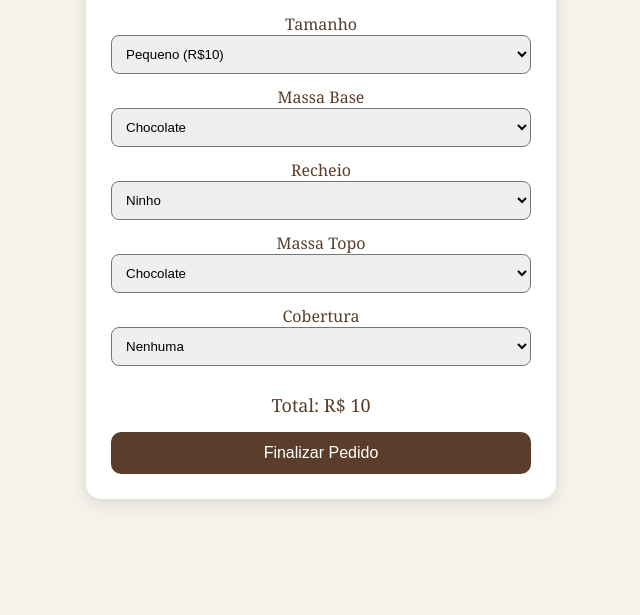
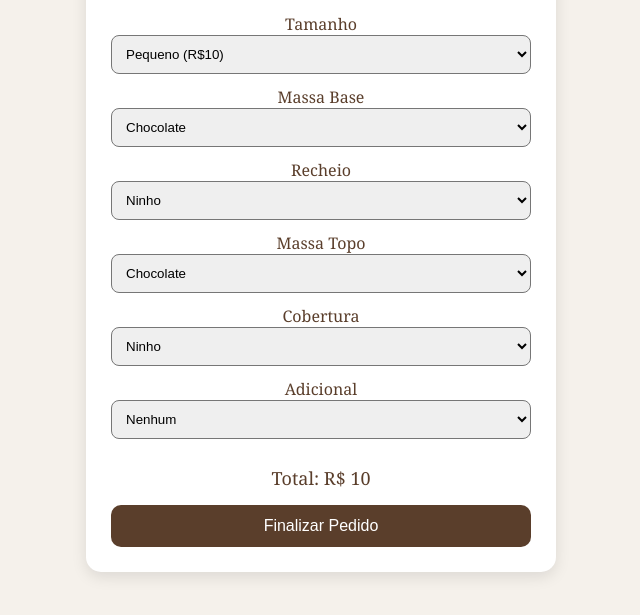
Before and after one commit to pedrocborgess/B-B-Doces, a plain HTML site: page index.html in a window 1280 px wide. Shown: the part 151-766 px from the top of the page, without its empty margins (319-959 px from the left). Drawn offline with Linux system fonts and the light colour scheme.

Commit message:
Update index.html

```diff
--- a/index.html
+++ b/index.html
@@ -62,7 +62,10 @@ button {
   <div id="camadas"></div>
 
   <label>Cobertura</label>
-  <select id="cobertura" onchange="calcular()"></select>
+  <select id="cobertura"></select>
+
+  <label>Adicional</label>
+  <select id="adicional" onchange="calcular()"></select>
 
   <div class="preco">Total: R$ <span id="total">10</span></div>
 
@@ -82,11 +85,19 @@ const config = {
   recheios: [
     { nome: "Ninho", ativo: true },
     { nome: "Brigadeiro", ativo: true },
-    { nome: "Doce de leite", ativo: true }
+    { nome: "Doce de leite", ativo: true },
+    { nome: "Geleia de morango", ativo: true }
   ],
 
   coberturas: [
-    { nome: "Nenhuma", preco: 0, ativo: true },
+    { nome: "Ninho", ativo: true },
+    { nome: "Brigadeiro", ativo: true },
+    { nome: "Doce de leite", ativo: true },
+    { nome: "Geleia de morango", ativo: true }
+  ],
+
+  adicionais: [
+    { nome: "Nenhum", preco: 0, ativo: true },
     { nome: "Nutella", preco: 3, ativo: true },
     { nome: "Oreo", preco: 2, ativo: true }
   ]
@@ -135,6 +146,7 @@ function carregarOpcoes() {
   let massas = config.massas.filter(m => m.ativo);
   let recheios = config.recheios.filter(r => r.ativo);
   let coberturas = config.coberturas.filter(c => c.ativo);
+  let adicionais = config.adicionais.filter(a => a.ativo);
 
   document.querySelectorAll("[id^='massa']").forEach(select => {
     select.innerHTML = "";
@@ -156,12 +168,19 @@ function carregarOpcoes() {
 
   let coberturaSelect = document.getElementById("cobertura");
   coberturaSelect.innerHTML = "";
-
   coberturas.forEach(c => {
     let opt = document.createElement("option");
-    opt.value = c.preco;
-    opt.text = c.nome + (c.preco > 0 ? ` (+${c.preco})` : "");
+    opt.text = c.nome;
     coberturaSelect.add(opt);
+  });
+
+  let adicionalSelect = document.getElementById("adicional");
+  adicionalSelect.innerHTML = "";
+  adicionais.forEach(a => {
+    let opt = document.createElement("option");
+    opt.value = a.preco;
+    opt.text = a.nome + (a.preco > 0 ? ` (+${a.preco})` : "");
+    adicionalSelect.add(opt);
   });
 }
 
@@ -170,29 +189,31 @@ function calcular() {
   let tamanho = document.getElementById("tamanho").value;
   let base = tamanho === "pequeno" ? 10 : 15;
 
-  let cobertura = parseInt(document.getElementById("cobertura").value || 0);
+  let adicional = parseInt(document.getElementById("adicional").value || 0);
 
-  document.getElementById("total").innerText = base + cobertura;
+  document.getElementById("total").innerText = base + adicional;
 }
 
 // 📲 ENVIAR
 function enviar() {
   let tamanhoTexto = document.getElementById("tamanho").options[document.getElementById("tamanho").selectedIndex].text;
-  let coberturaTexto = document.getElementById("cobertura").options[document.getElementById("cobertura").selectedIndex].text;
+  let coberturaTexto = document.getElementById("cobertura").value;
+  let adicionalTexto = document.getElementById("adicional").options[document.getElementById("adicional").selectedIndex].text;
   let total = document.getElementById("total").innerText;
 
   let mensagem = `Olá! Quero um bolo de pote:%0A${tamanhoTexto}%0A`;
 
   document.querySelectorAll("select").forEach(sel => {
-    if (sel.id !== "tamanho" && sel.id !== "cobertura") {
+    if (sel.id !== "tamanho" && sel.id !== "cobertura" && sel.id !== "adicional") {
       mensagem += `${sel.previousElementSibling.innerText}: ${sel.value}%0A`;
     }
   });
 
   mensagem += `Cobertura: ${coberturaTexto}%0A`;
+  mensagem += `Adicional: ${adicionalTexto}%0A`;
   mensagem += `Total: R$ ${total}`;
 
-  let numero = "5599999999999"; // COLOCA SEU NÚMERO
+  let numero = "5599999999999"; // 🔴 COLOCA SEU NÚMERO
 
   window.open(`https://wa.me/${numero}?text=${mensagem}`);
 }
```
